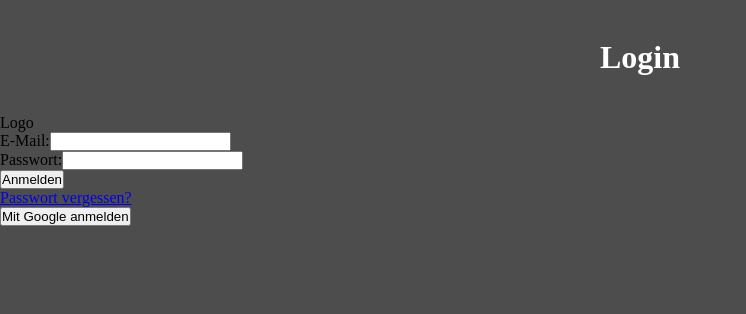
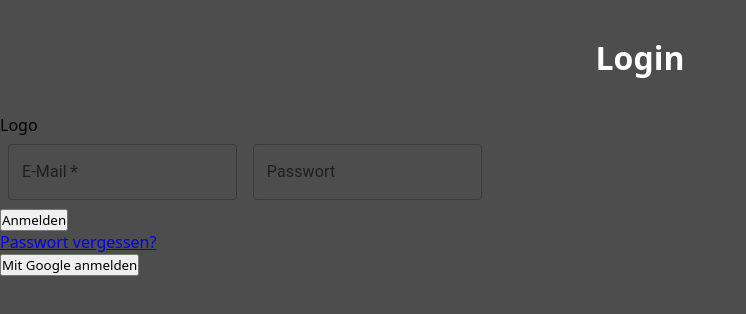
Before and after one commit to Just-URban-Exploring/Frontend, a React (Vite) app: page /login in a window 1280 px wide. Shown: the top 314 px of the page, without its empty margins (0-746 px from the left). Built offline with nearby package versions, Linux system fonts and the light colour scheme.

Commit message:
work on login

```diff
--- a/package.json
+++ b/package.json
@@ -9,10 +9,13 @@
     "preview": "vite preview"
   },
   "dependencies": {
+    "@emotion/react": "^11.10.5",
+    "@emotion/styled": "^11.10.5",
     "@fortawesome/fontawesome-svg-core": "^6.2.1",
     "@fortawesome/free-regular-svg-icons": "^6.2.1",
     "@fortawesome/free-solid-svg-icons": "^6.2.1",
     "@fortawesome/react-fontawesome": "^0.2.0",
+    "@mui/material": "^5.11.7",
     "leaflet": "^1.9.3",
     "react": "^18.2.0",
     "react-dom": "^18.2.0",
--- a/src/css/global.css
+++ b/src/css/global.css
@@ -33,6 +33,7 @@
   margin: 0;
   padding: 0;
   box-sizing: border-box;
+  font-family:system-ui, -apple-system, BlinkMacSystemFont, 'Segoe UI', Roboto, Oxygen, Ubuntu, Cantarell, 'Open Sans', 'Helvetica Neue', sans-serif;
 }
 
 h1 {
--- /dev/null
+++ b/src/css/login.css
@@ -0,0 +1,10 @@
+.card {
+    padding: 2rem;
+    margin: 10px;
+    color: white;
+  }
+
+  .style-input{
+    margin: 0.5rem;
+    padding: 0.5rem;
+  }
--- a/src/pages/Login.jsx
+++ b/src/pages/Login.jsx
@@ -1,27 +1,42 @@
 import React from "react";
+import "../css/login.css";
+import Box from "@mui/material/Box";
+import TextField from "@mui/material/TextField";
 
 export function Login() {
   return (
     <div>
       <h1>Login</h1>
       <div>Logo</div>
-      <form>
-        <div className="mb-3">
-          <label htmlFor="InputEmail1" className="form-label">
-            E-Mail:
-          </label>
-          <input
+      <Box
+        component="form"
+        sx={{
+          "& .MuiTextField-root": { m: 1, width: "25ch" },
+        }}
+        noValidate
+        autoComplete="off"
+      >
+        <div>
+          <TextField
+            htmlFor="email"
+            className="form-label"
+            required
             type="email"
-            className="form-control"
-            id="InputEmail1"
-            aria-describedby="emailHelp"
-          />
-        </div>
-        <div className="mb-3">
-          <label htmlFor="InputPassword1" className="form-label">
-            Passwort:
-          </label>
-          <input type="password" className="form-control" id="InputPassword1" />
+            id="oulined-email-input"
+            label="E-Mail"
+            InputProps={{
+              readOnly: true,
+            }}
+            fullWidth
+          ></TextField>
+          <TextField
+            htmlFor="passwort"
+            id="outlined-password-input"
+            label="Passwort"
+            type="password"
+            autoComplete="current-password"
+            fullWidth
+          ></TextField>
         </div>
         <button type="submit" className="btn-primary">
           Anmelden
@@ -32,7 +47,7 @@ export function Login() {
         <button type="submit" className="btn-google">
           Mit Google anmelden
         </button>
-      </form>
+      </Box>
     </div>
   );
 }
```
Also changed, not shown: src/App.css (deleted, +0 -42 lines), 1 other file (tests, documents, lock files or other folders).
